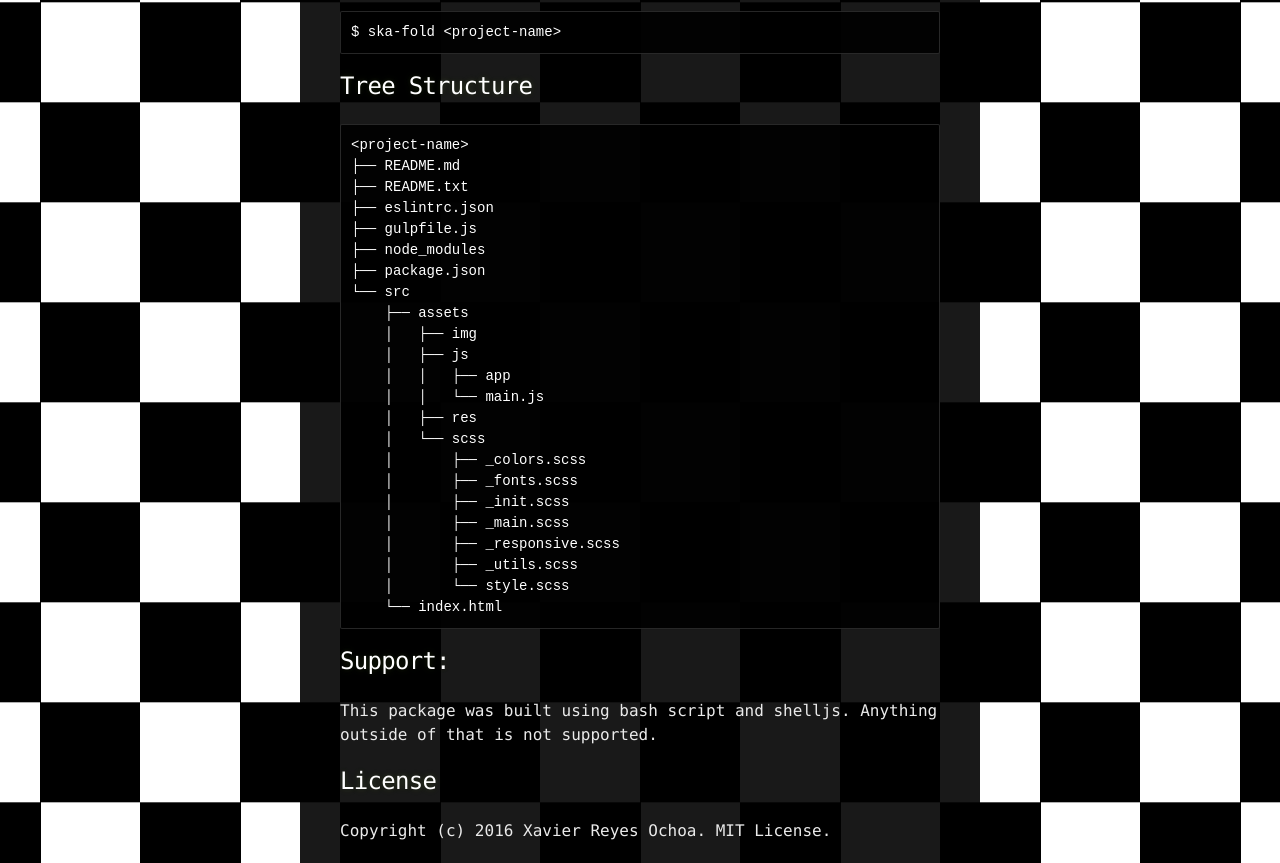
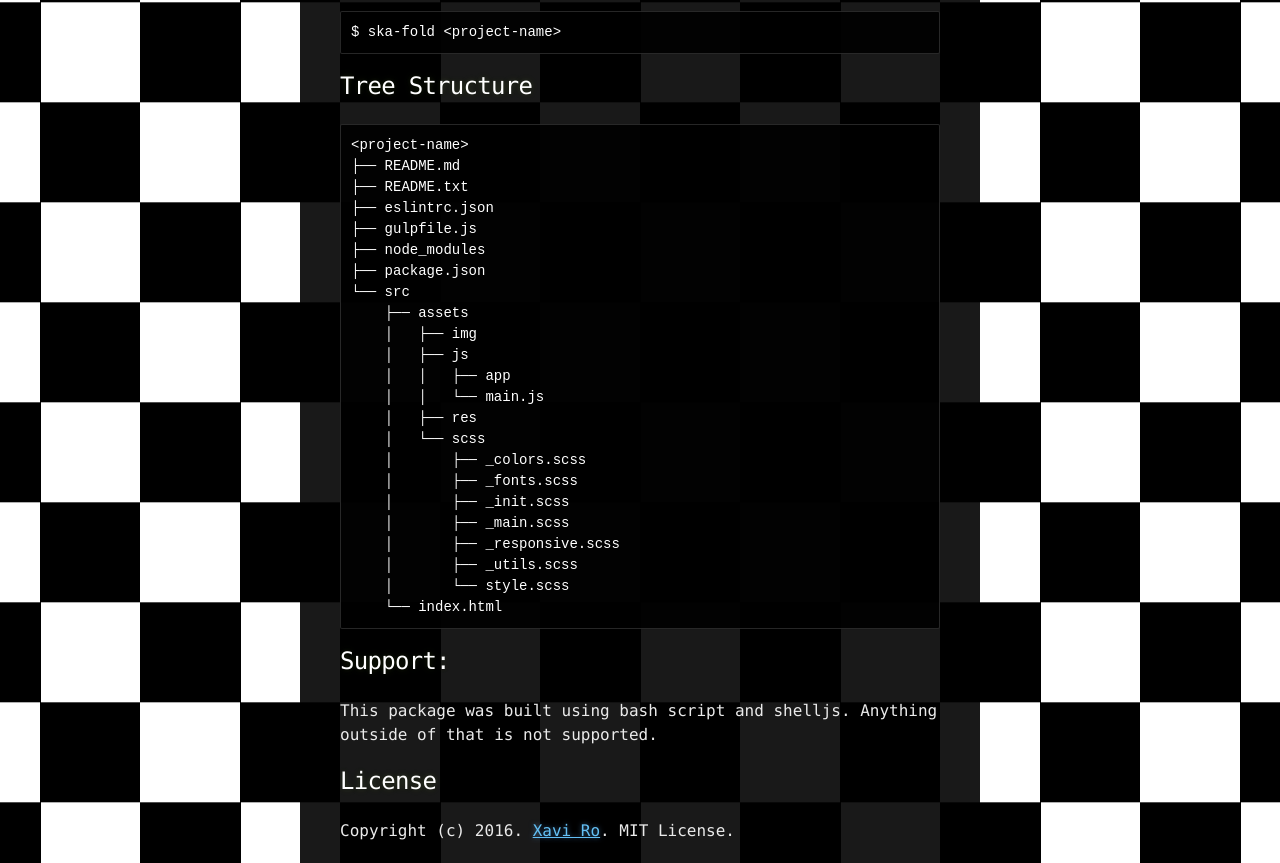
Before and after one commit to xrochoa/scaffolder, a plain HTML site: page index.html in a window 1280 px wide. Shown: the part 658-1521 px from the top of the page. Drawn offline with Linux system fonts and the light colour scheme.

Commit message:
Update index.html

```diff
--- a/index.html
+++ b/index.html
@@ -90,7 +90,7 @@
 <h2>
 <a id="license" class="anchor" href="#license" aria-hidden="true"><span aria-hidden="true" class="octicon octicon-link"></span></a>License</h2>
 
-<p>Copyright (c) 2016 Xavier Reyes Ochoa. MIT License.</p>
+        <p>Copyright (c) 2016. <a href="http://www.xaviro.com">Xavi Ro</a>. MIT License.</p>
       </section>
     </div>
 
```
